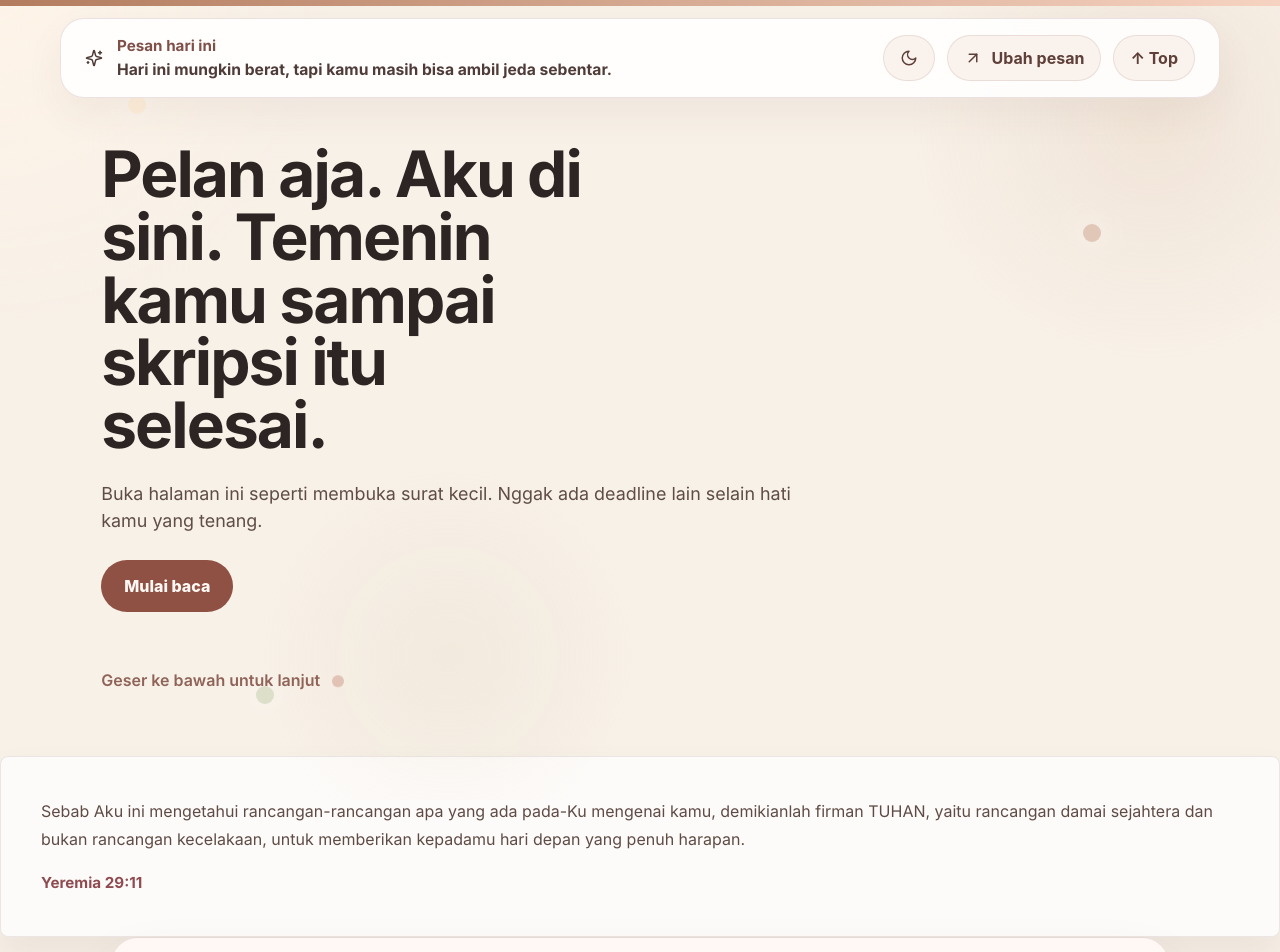
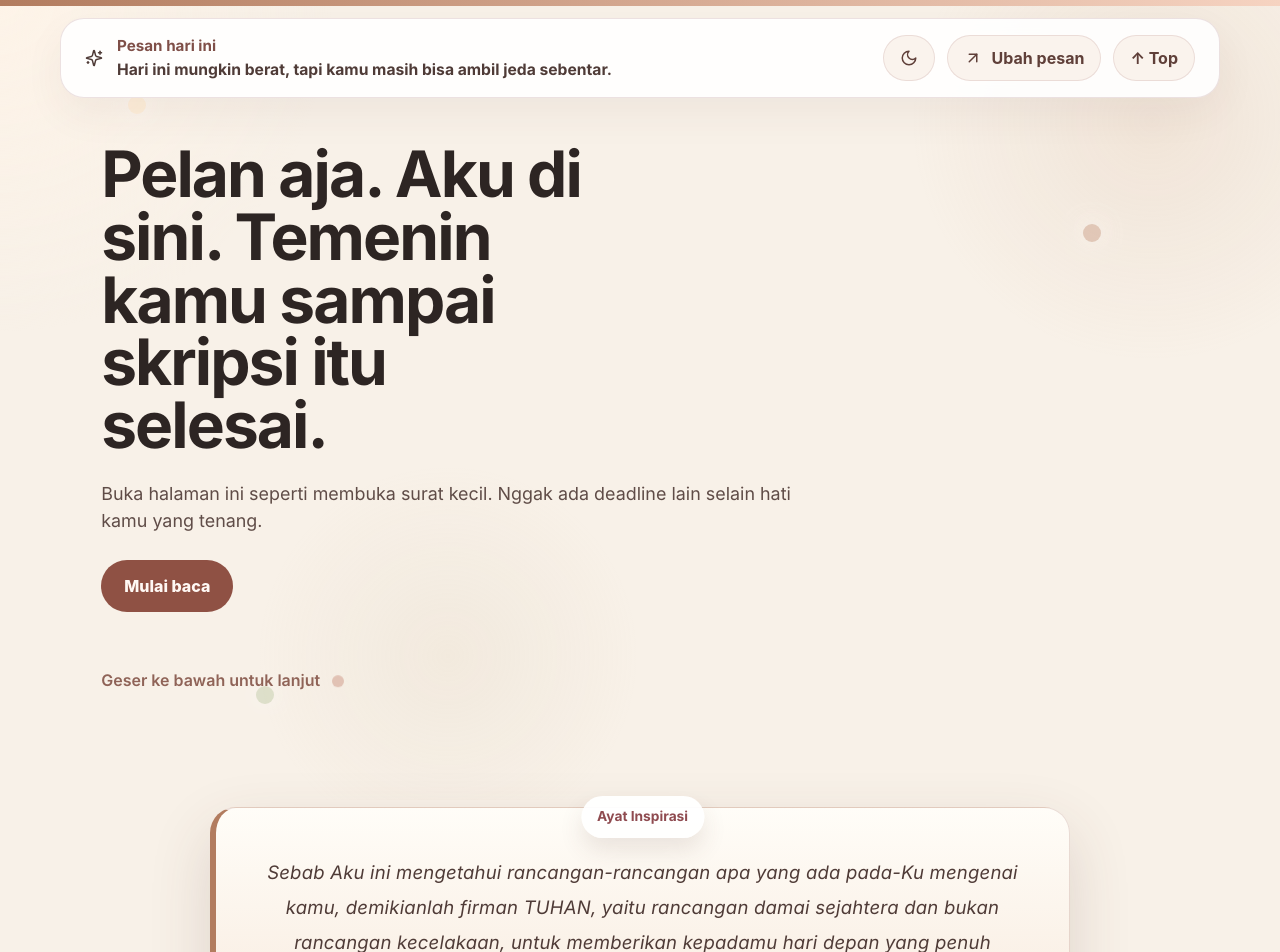
Before and after one commit to 231712600hengker/semangat_dedek, a React (Vite) app: page / in a window 1280 px wide. Shown: the top 952 px of the page. Built offline with nearby package versions, Linux system fonts and the light colour scheme.

Commit message:
Refine verse card highlight, spacing, and presentation

```diff
--- a/src/styles.css
+++ b/src/styles.css
@@ -129,7 +129,9 @@ button {
 .app-shell.dark .memory-meta p,
 .app-shell.dark .reason-card strong,
 .app-shell.dark .mission-card h3,
-.app-shell.dark .promise-card h3 {
+.app-shell.dark .promise-card h3,
+.app-shell.dark .verse-card p,
+.app-shell.dark .verse-card span {
   color: #f7ece5;
 }
 
@@ -492,29 +494,6 @@ button {
 
 .letter-card {
   background: linear-gradient(180deg, #fff8f4 0%, #f7efe8 100%);
-}
-
-.verse-card {
-  display: grid;
-  gap: 10px;
-  padding: 24px 28px;
-  border-radius: 22px;
-  background: linear-gradient(180deg, #fff7f0 0%, #f4e7dc 100%);
-  border: 1px solid rgba(124, 49, 56, 0.12);
-  box-shadow: 0 18px 34px rgba(87, 58, 51, 0.08);
-}
-
-.verse-card p {
-  margin: 0;
-  font-size: 1.04rem;
-  line-height: 1.8;
-  color: #5f4b45;
-}
-
-.verse-card span {
-  font-size: 0.94rem;
-  font-weight: 800;
-  color: #8a5249;
 }
 
 .letter-top {
@@ -1263,23 +1242,60 @@ footer p {
   background: #fff7f1;
 }
 
+.verse-section {
+  margin: 0 auto 36px;
+  max-width: 1060px;
+  padding: clamp(32px, 4vw, 56px);
+}
+
 .verse-card {
+  position: relative;
   display: flex;
   flex-direction: column;
-  gap: 16px;
-  color: #5f483f;
-  line-height: 1.7;
+  gap: 18px;
+  padding: clamp(32px, 4vw, 48px);
+  max-width: 860px;
+  margin: 0 auto;
+  color: #4f3b37;
+  line-height: 1.9;
+  background: linear-gradient(180deg, #fffdf8 0%, #f6e6d8 100%);
+  border: 1px solid rgba(140, 81, 66, 0.18);
+  border-left: 6px solid #b27c5f;
+  border-radius: 26px;
+  box-shadow: 0 24px 62px rgba(87, 58, 51, 0.16);
+  text-align: center;
+}
+
+.verse-card::before {
+  content: "Ayat Inspirasi";
+  position: absolute;
+  top: -12px;
+  left: 50%;
+  transform: translateX(-50%);
+  padding: 8px 16px;
+  border-radius: 999px;
+  background: rgba(255, 255, 255, 0.95);
+  color: #8f4b50;
+  font-size: 0.86rem;
+  font-weight: 700;
+  box-shadow: 0 12px 24px rgba(87, 58, 51, 0.12);
 }
 
 .verse-card p {
   margin: 0;
-  font-size: 1rem;
+  font-size: clamp(1.08rem, 1.45vw, 1.4rem);
+  font-style: italic;
+  letter-spacing: 0.01em;
+  color: #4f3b37;
+  text-align: center;
 }
 
 .verse-card span {
+  display: inline-flex;
+  margin: 0 auto;
   color: #8f4b50;
   font-weight: 700;
-  font-size: 0.95rem;
+  font-size: 0.98rem;
 }
 
 .memory-carousel {
```
